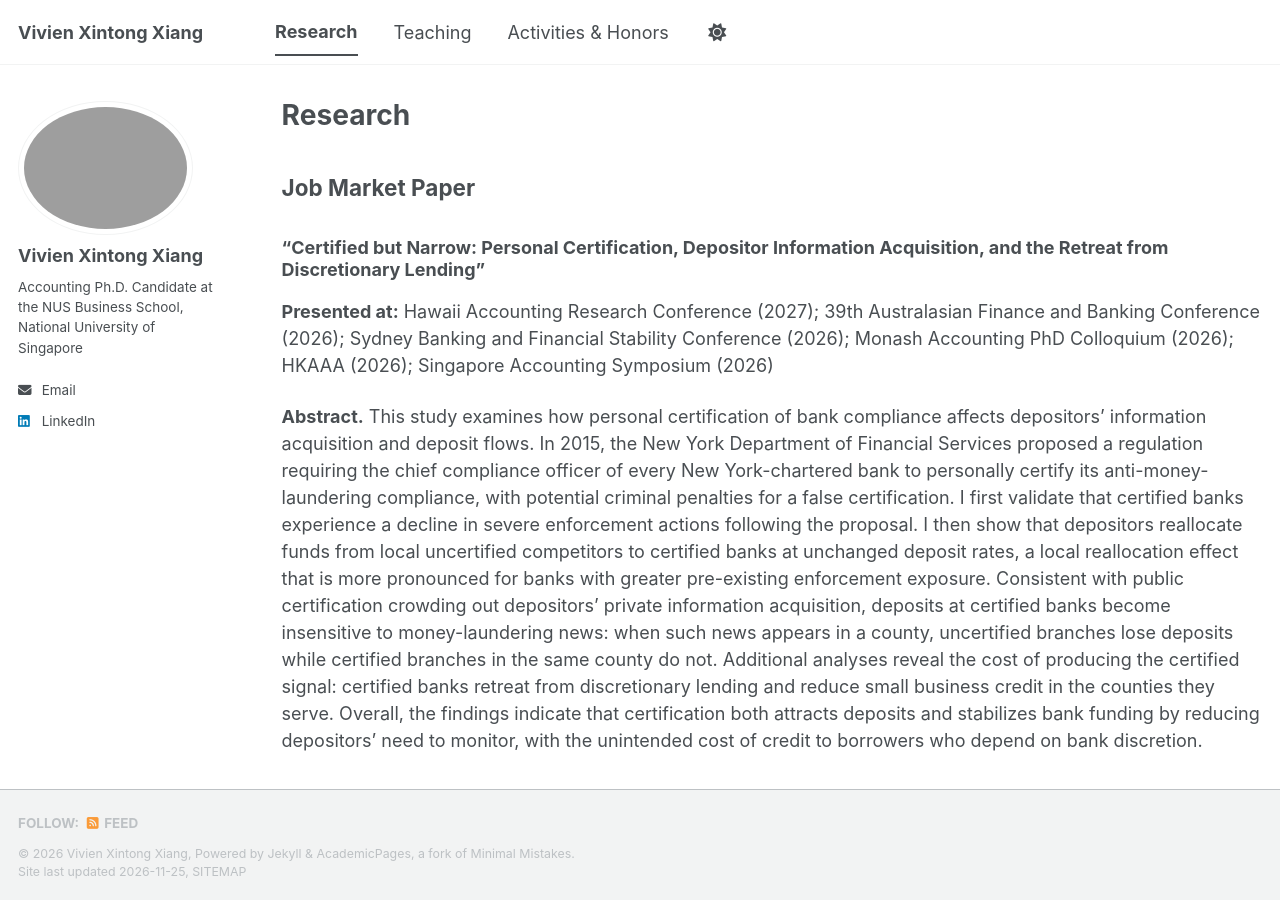
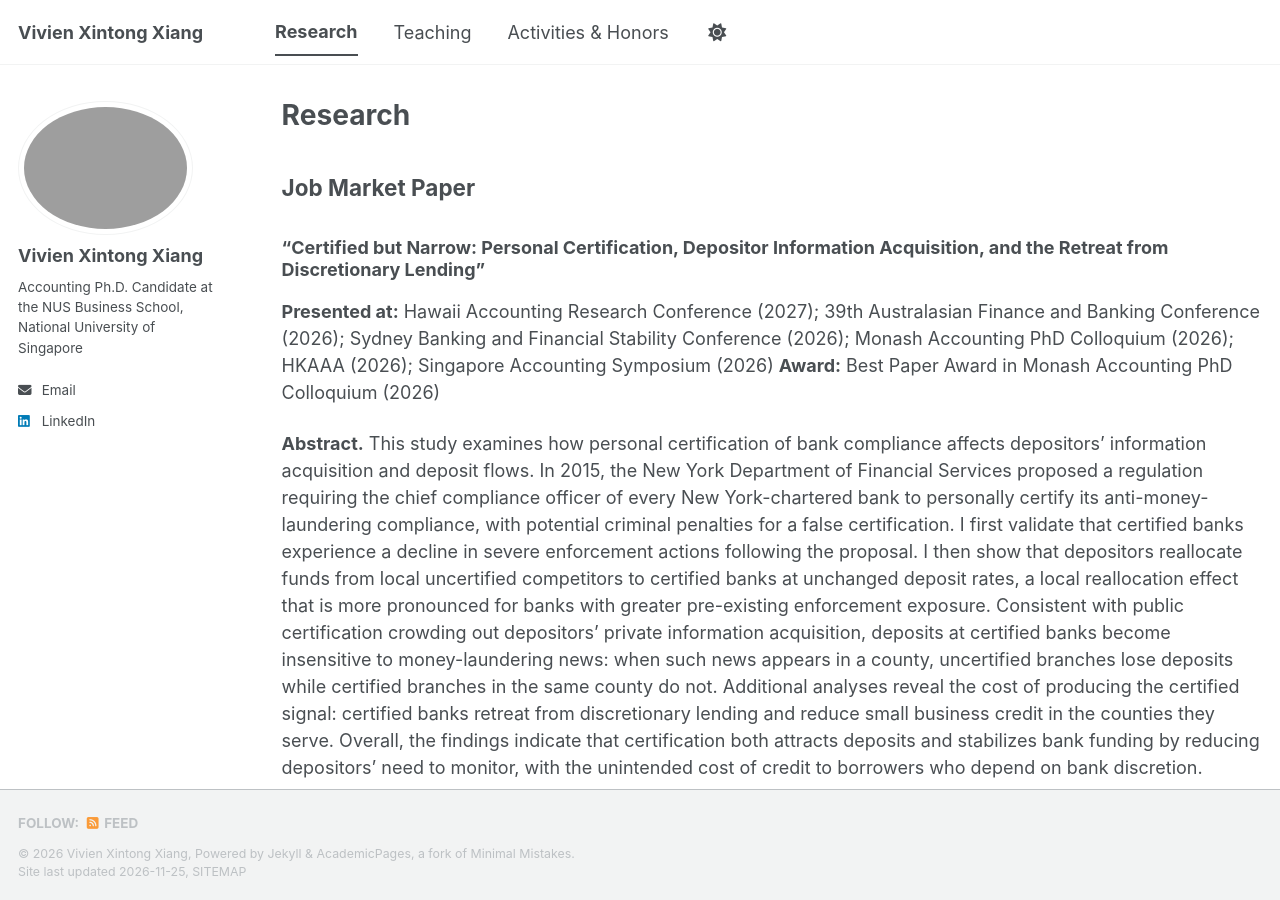
Before and after one commit to vivienxintongxiang/vivienxintongxiang.github.io, a Jekyll site: the page built from _pages/research.md, in a window 1280 px wide and 900 px high. Built offline with Jekyll 4.4.1, drawn with Linux system fonts in a browser that asks for light colours; a style sheet for code colours, icons or effects is not loaded.

Commit message:
Update research.md

```diff
--- a/_pages/research.md
+++ b/_pages/research.md
@@ -10,6 +10,7 @@ author_profile: true
 ### “Certified but Narrow: Personal Certification, Depositor Information Acquisition, and the Retreat from Discretionary Lending”
 
 **Presented at:** Hawaii Accounting Research Conference (2027); 39th Australasian Finance and Banking Conference (2026); Sydney Banking and Financial Stability Conference (2026); Monash Accounting PhD Colloquium (2026); HKAAA (2026); Singapore Accounting Symposium (2026)
+**Award:** Best Paper Award in Monash Accounting PhD Colloquium (2026)
 
 **Abstract.** This study examines how personal certification of bank compliance affects depositors' information acquisition and deposit flows. In 2015, the New York Department of Financial Services proposed a regulation requiring the chief compliance officer of every New York-chartered bank to personally certify its anti-money-laundering compliance, with potential criminal penalties for a false certification. I first validate that certified banks experience a decline in severe enforcement actions following the proposal. I then show that depositors reallocate funds from local uncertified competitors to certified banks at unchanged deposit rates, a local reallocation effect that is more pronounced for banks with greater pre-existing enforcement exposure. Consistent with public certification crowding out depositors' private information acquisition, deposits at certified banks become insensitive to money-laundering news: when such news appears in a county, uncertified branches lose deposits while certified branches in the same county do not. Additional analyses reveal the cost of producing the certified signal: certified banks retreat from discretionary lending and reduce small business credit in the counties they serve. Overall, the findings indicate that certification both attracts deposits and stabilizes bank funding by reducing depositors' need to monitor, with the unintended cost of credit to borrowers who depend on bank discretion.
 
```
